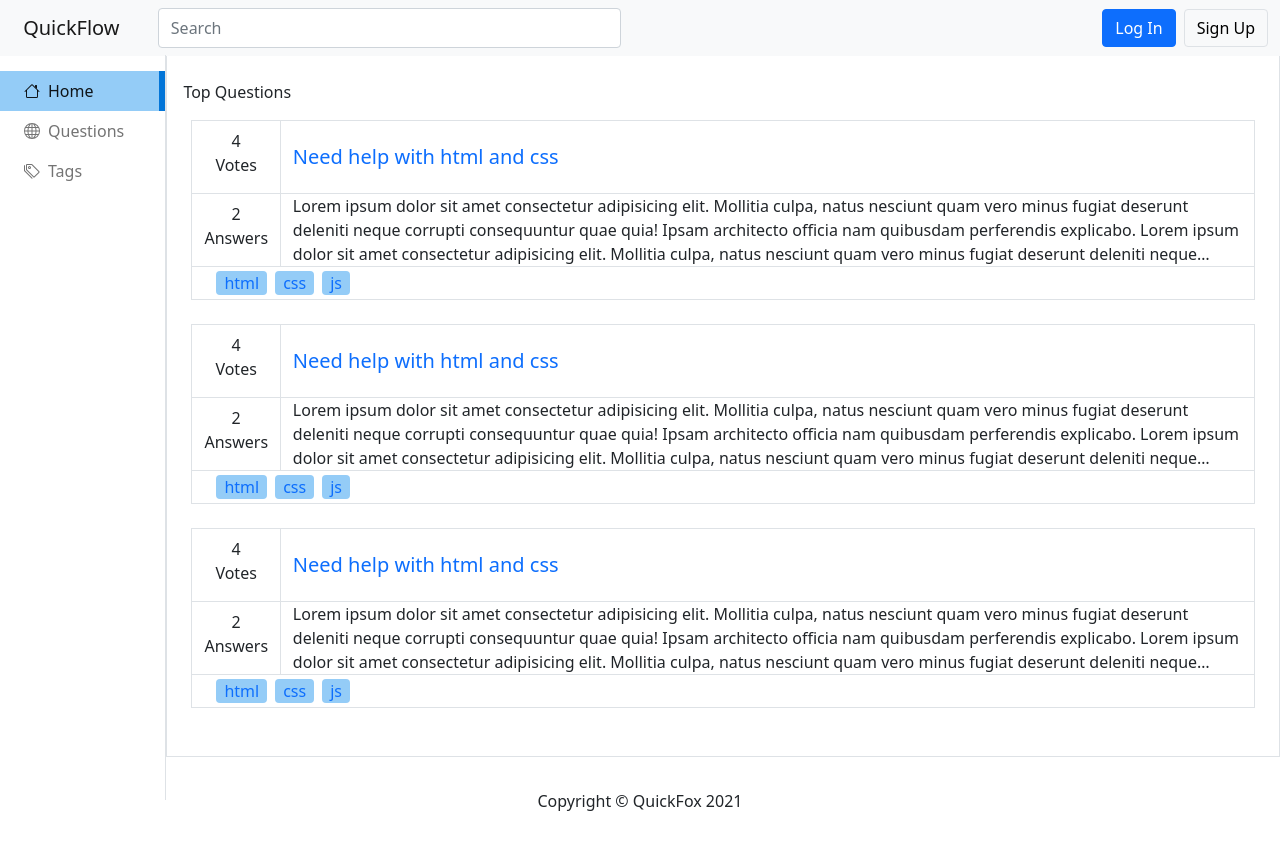
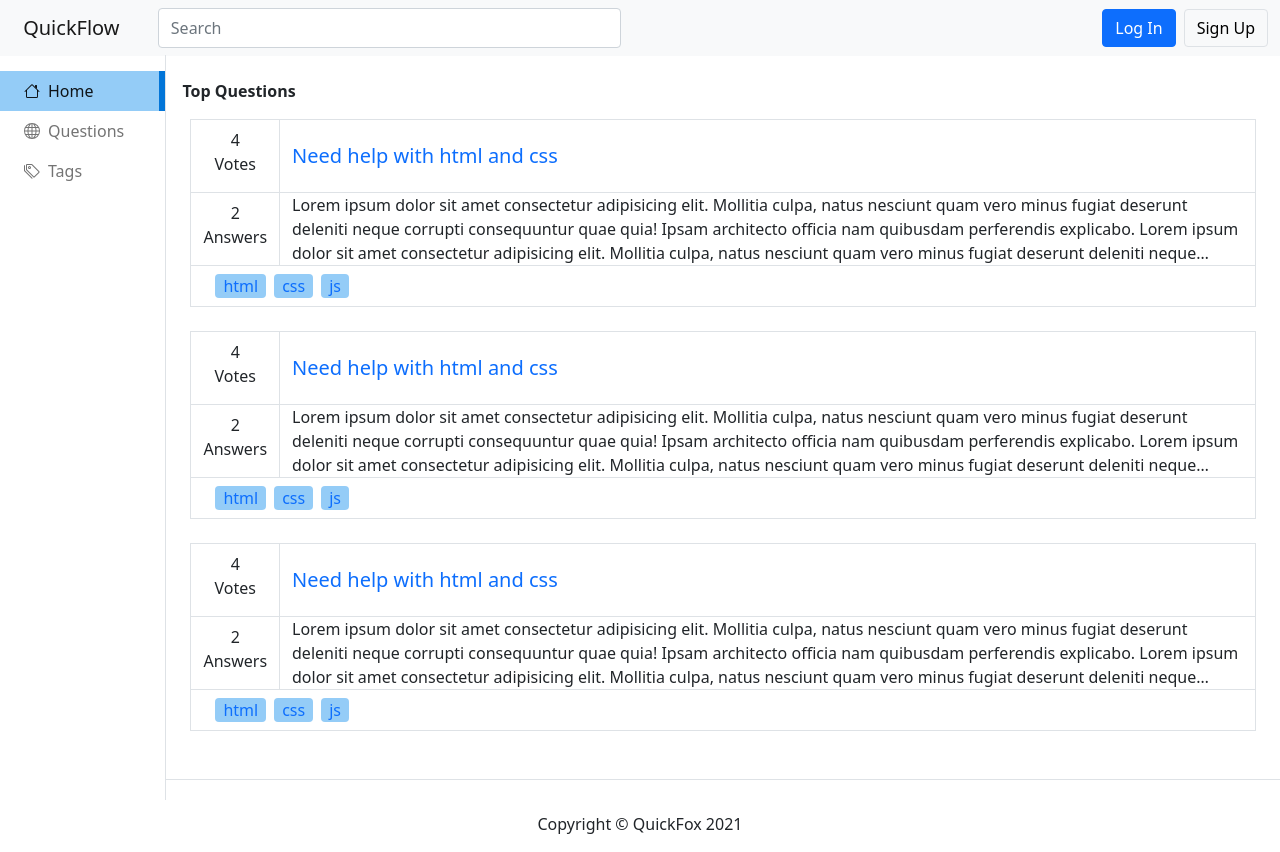
Before and after one commit to hvo7mdq/quick-flow-client, a React (Create React App) app: page / in a window 1280 px wide. Before the commit the page ends 829 px from the top, so only its background shows below. Built offline with nearby package versions, Linux system fonts and the light colour scheme.

Commit message:
question page style

```diff
--- a/src/components/question/Tags.js
+++ b/src/components/question/Tags.js
@@ -4,7 +4,7 @@ export default function Tags({tags}) {
     return (
         <div className='col-12 ps-4 '>
             {tags.map(tag=>(
-                <div className='me-2 text-primary rounded px-2 my-1 d-inline-block tags'>
+                <div className='me-2 text-primary rounded px-2 my-2 d-inline-block tags'>
                     {tag}
                 </div>
             ))}
--- a/src/pages/Home/Home.js
+++ b/src/pages/Home/Home.js
@@ -15,8 +15,8 @@ export default function Home() {
     return (
         <>
             <SecondaryLayout>
-            <div className='ms-auto px-3 py-4 content border'>
-                <div>
+            <div className='ms-auto px-3 py-4 content border-bottom'>
+                <div className='fw-bold'>
                     Top Questions
                 </div>
                 {ques ?
--- a/src/pages/Question/Questions.js
+++ b/src/pages/Question/Questions.js
@@ -16,9 +16,9 @@ export default function Questions() {
     return (
         <>
             <SecondaryLayout>
-            <div className='ms-auto px-3 py-4 content border'>
+            <div className='ms-auto px-3 py-4 content border-bottom'>
                 <div className='row'>
-                <div className="col-4 d-flex align-items-center">
+                <div className="col-4 d-flex align-items-center fw-bold">
                     All Questions
                 </div>
                 <div className="col-8 text-end">
```
